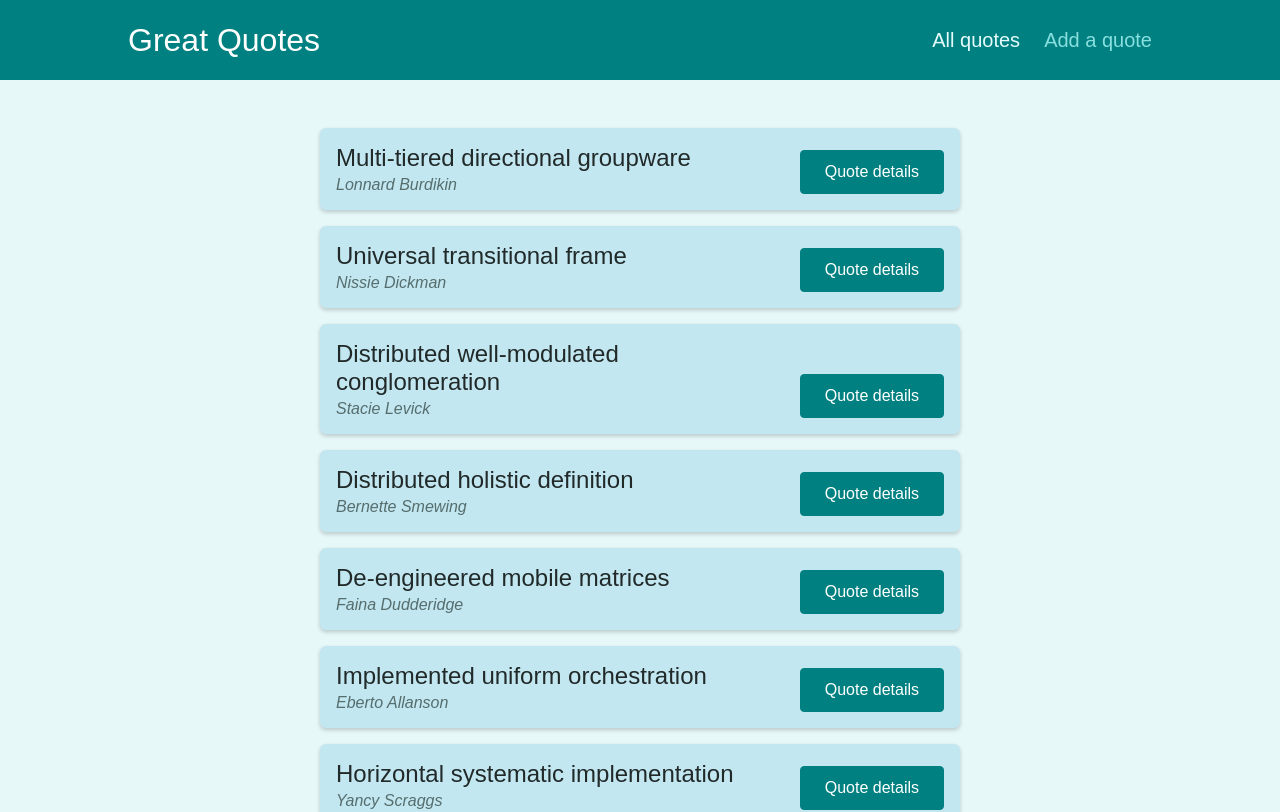
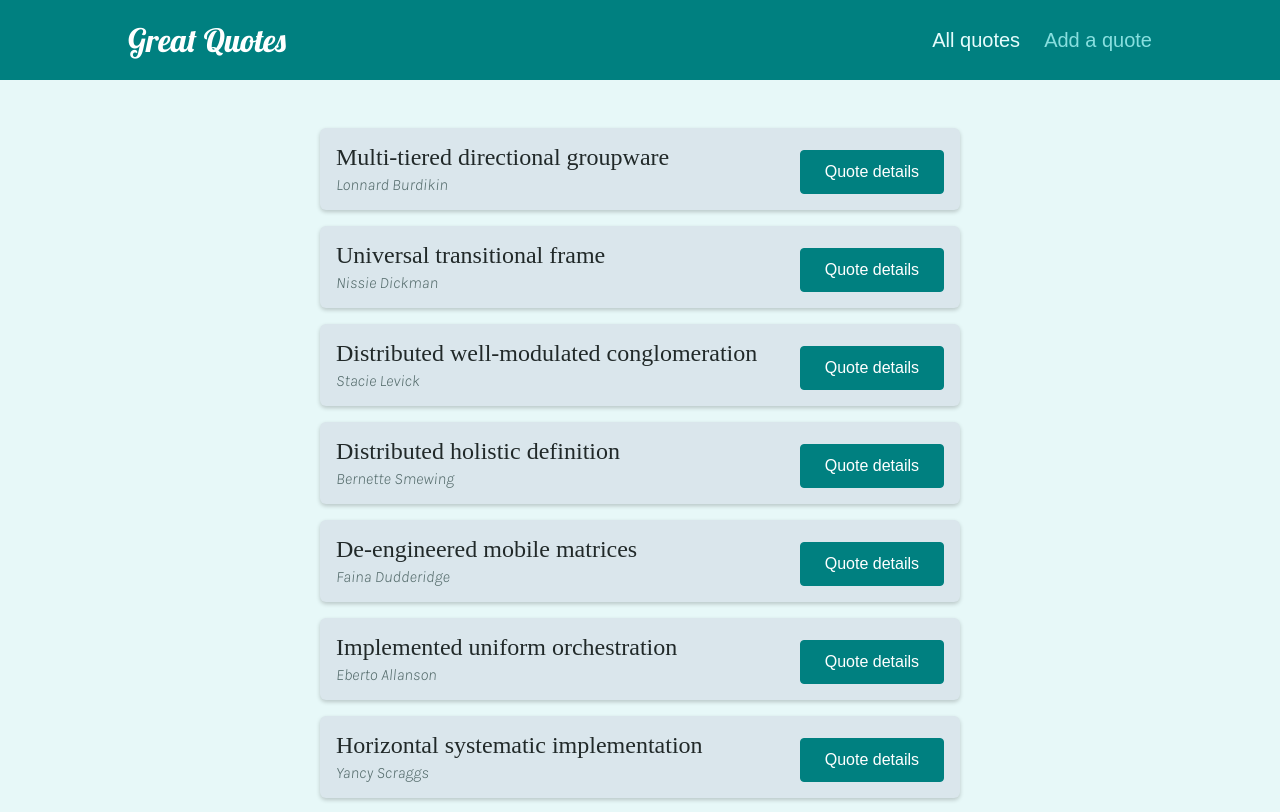
Before and after one commit to stevematdavies/reactquoterader, a React (Create React App) app: page /quotes in a window 1280 px wide. Shown: the top 812 px of the page. Built offline with nearby package versions, Linux system fonts and the light colour scheme.

Commit message:
Updating styling

```diff
--- a/src/components/layout/MainNavigation/MainNavigation.module.css
+++ b/src/components/layout/MainNavigation/MainNavigation.module.css
@@ -1,3 +1,5 @@
+
+
 .header {
     width: 100%;
     height: 5rem;
@@ -11,6 +13,8 @@
 .logo {
     font-size: 2rem;
     color: white;
+    font-family: "Lobster";
+    font-weight: 200;
 }
 
 .nav ul {
--- a/src/components/quotes/highlighted/HighlightedQuote.module.css
+++ b/src/components/quotes/highlighted/HighlightedQuote.module.css
@@ -1,20 +1,24 @@
 .quote {
-  background-color: #162b2b;
+    background-color: #2b3d3d;
     color: white;
     border-radius: 6px;
     padding: 3rem;
     margin: 3rem auto;
     width: 90%;
     max-width: 40rem;
+    box-shadow: 3px 3px 2px 1px rgba(50, 70, 70,0.5);
 }
 
 .quote p {
     font-size: 2.5rem;
+    font-family: "Open Sans";
+    font-style: italic;
 }
 
 .quote figcaption {
-  font-style: italic;
     font-size: 1.5rem;
     text-align: right;
     color: #a1e0e0;
+    font-family: Raleway;
+
 }
--- a/src/components/quotes/item/QuoteItem.module.css
+++ b/src/components/quotes/item/QuoteItem.module.css
@@ -6,7 +6,7 @@
     align-items: flex-end;
     box-shadow: 0 2px 4px rgba(0, 0, 0, 0.2);
     border-radius: 6px;
-  background-color: #c2e7f0;
+    background-color: #dae6ec;
 }
 
 .item:last-of-type {
@@ -17,6 +17,8 @@
     margin: 0;
     padding: 0;
     width: 70%;
+    font-family: "Karla";
+    font-weight: lighter;
 }
 
 .item blockquote {
@@ -27,6 +29,8 @@
 }
 
 .item p {
+    font-family: "Sans Mono";
+    font-weight: lighter;
     margin: 0;
     margin-bottom: 0.25rem;
 }
--- a/src/index.css
+++ b/src/index.css
@@ -1,3 +1,5 @@
+@import url('https://fonts.googleapis.com/css2?family=Karla:ital,wght@0,400;0,700;0,800;1,300;1,700;1,800&family=Noto+Sans+Mono:wght@100;200;300;400;500;600;700;800;900&family=Raleway:ital,wght@0,100;0,200;0,300;0,400;0,500;0,600;0,700;0,800;1,100;1,200;1,300;1,400;1,500;1,600;1,700&family=Roboto:ital,wght@0,100;0,300;0,400;0,500;0,700;0,900;1,100;1,300;1,400;1,500;1,700;1,900&family=Lobster&display=swap');
+
 * {
     box-sizing: border-box;
 }
--- a/src/pages/Pages.module.css
+++ b/src/pages/Pages.module.css
@@ -1,4 +1,3 @@
-@import url('https://fonts.googleapis.com/css2?family=Noto+Sans+Mono:wght@100;200;300;400;500;600;700;800;900&family=Raleway:ital,wght@0,100;0,200;0,300;0,400;0,500;0,600;0,700;0,800;1,100;1,200;1,300;1,400;1,500;1,600;1,700&family=Roboto:ital,wght@0,100;0,300;0,400;0,500;0,700;0,900;1,100;1,300;1,400;1,500;1,700;1,900&display=swap');
 
 .page404 {
     width: 100%;
```
Lines whose indentation alone changed are shown as unchanged.
